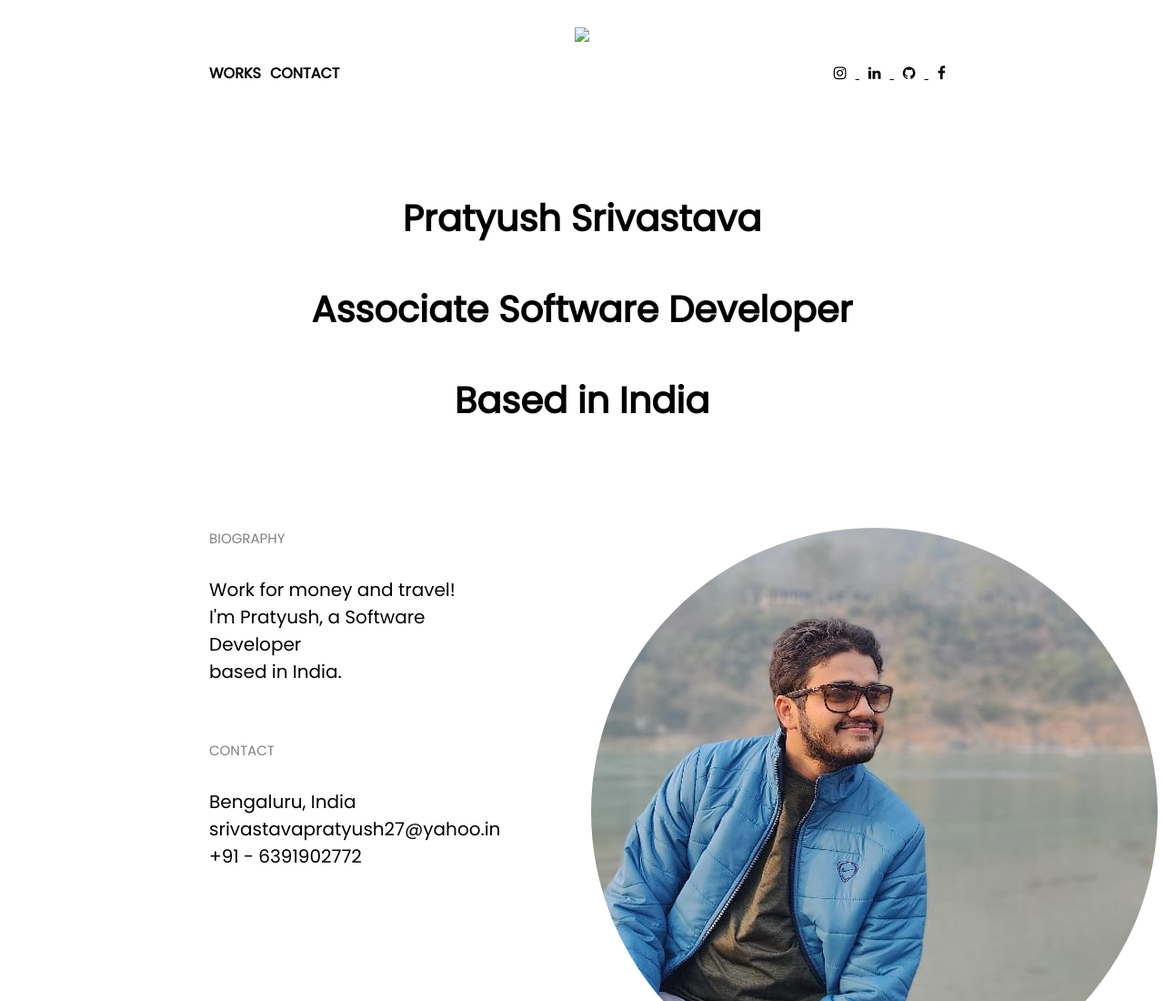
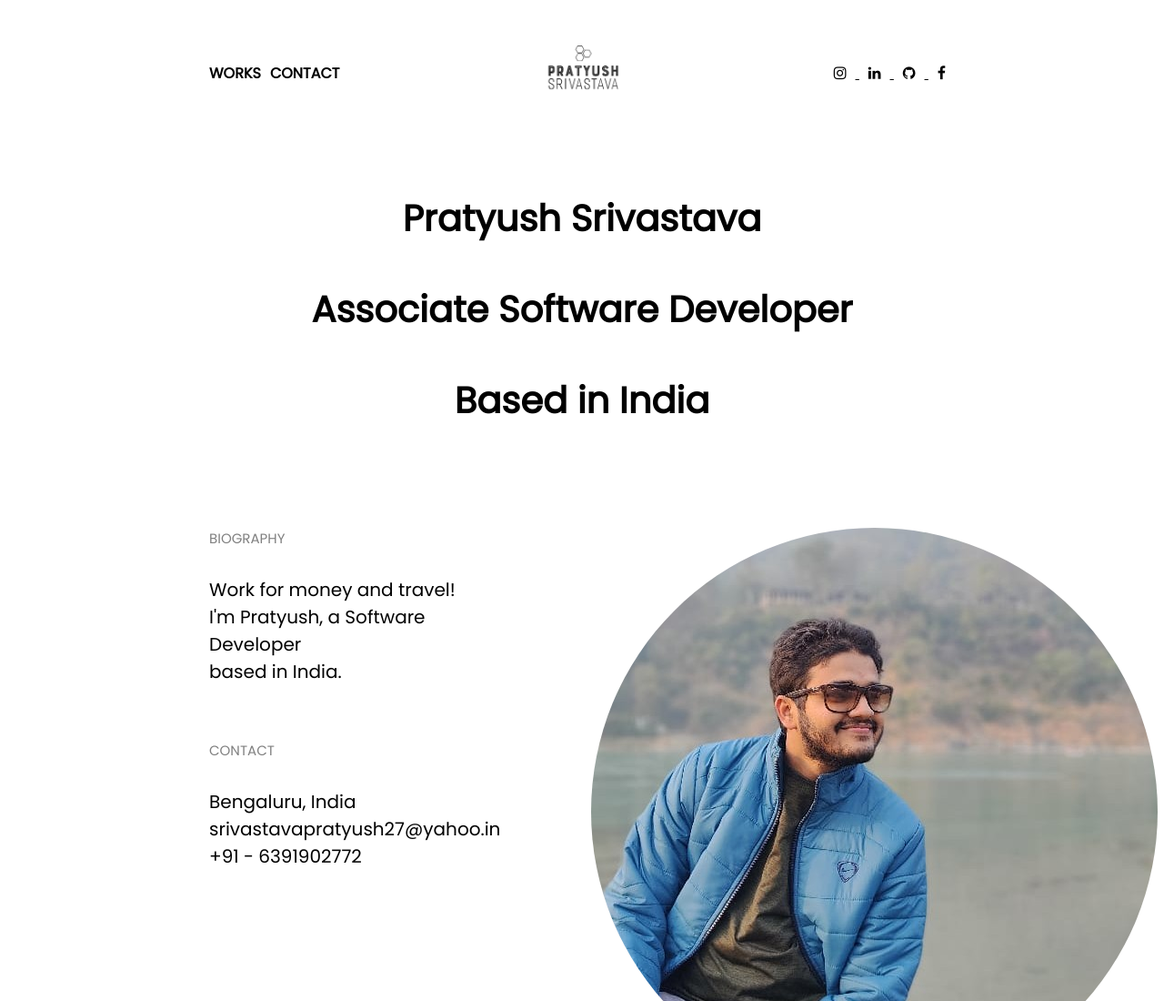
Before and after one commit to SrivPrat72/Portfolio, a plain HTML site: page index.html in a window 1280 px wide. Shown: the top 1100 px of the page at 91% size. Drawn offline with Linux system fonts and the light colour scheme; the site is published under a folder, as on GitHub Pages, so addresses that start at the root find nothing.

Commit message:
Add ./ to img

```diff
--- a/index.html
+++ b/index.html
@@ -19,7 +19,7 @@
                 CONTACT
             </span>
         </div>
-        <img src="/Images/Logo.png" class=nav-image>
+        <img src="./Images/Logo.png" class=nav-image>
         <div class="nav-icons">
             <a href="https://www.instagram.com/srivastavapratyush27/" target="_blank">
                 <i class="fa fa-instagram nav-icon" aria-hidden="true"></i>
```
